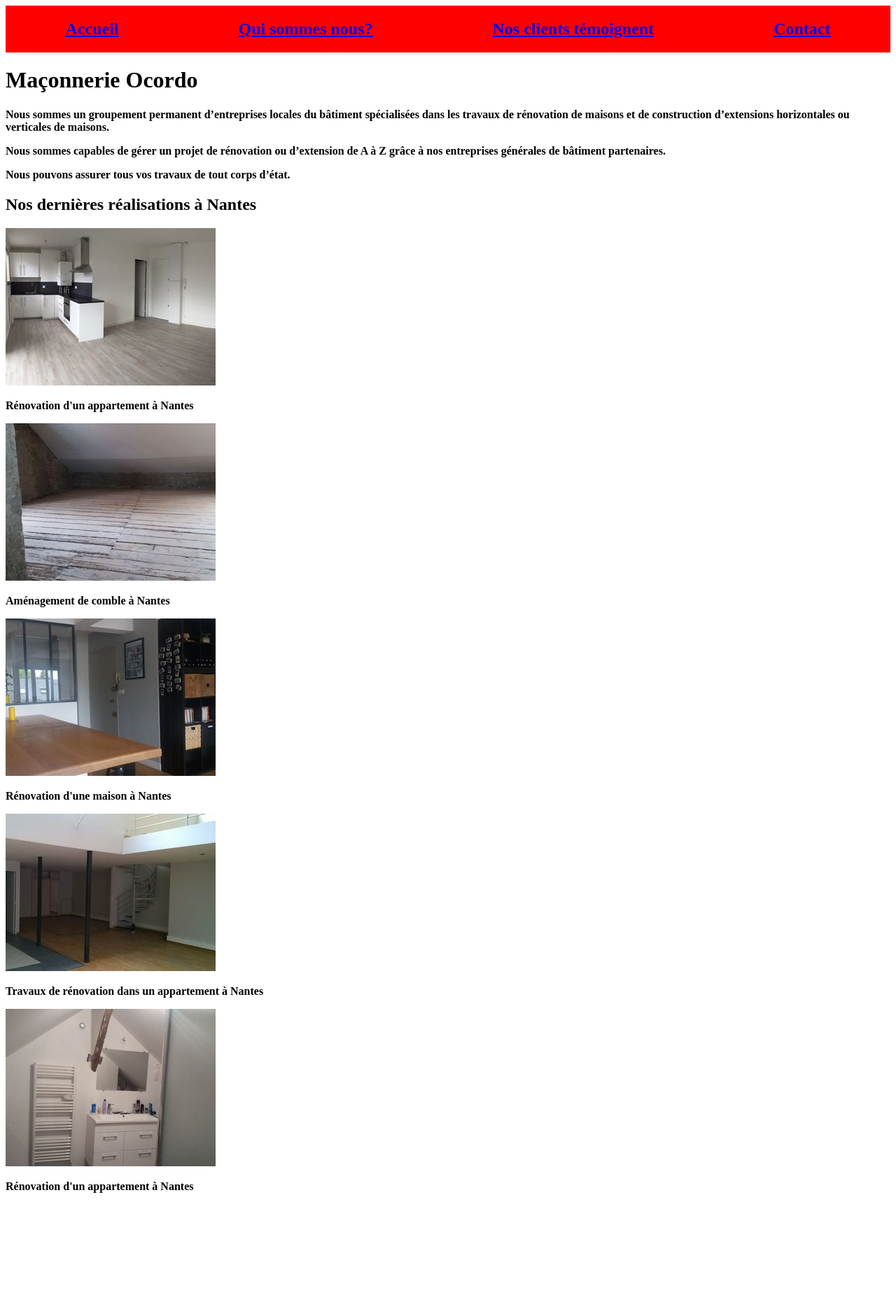
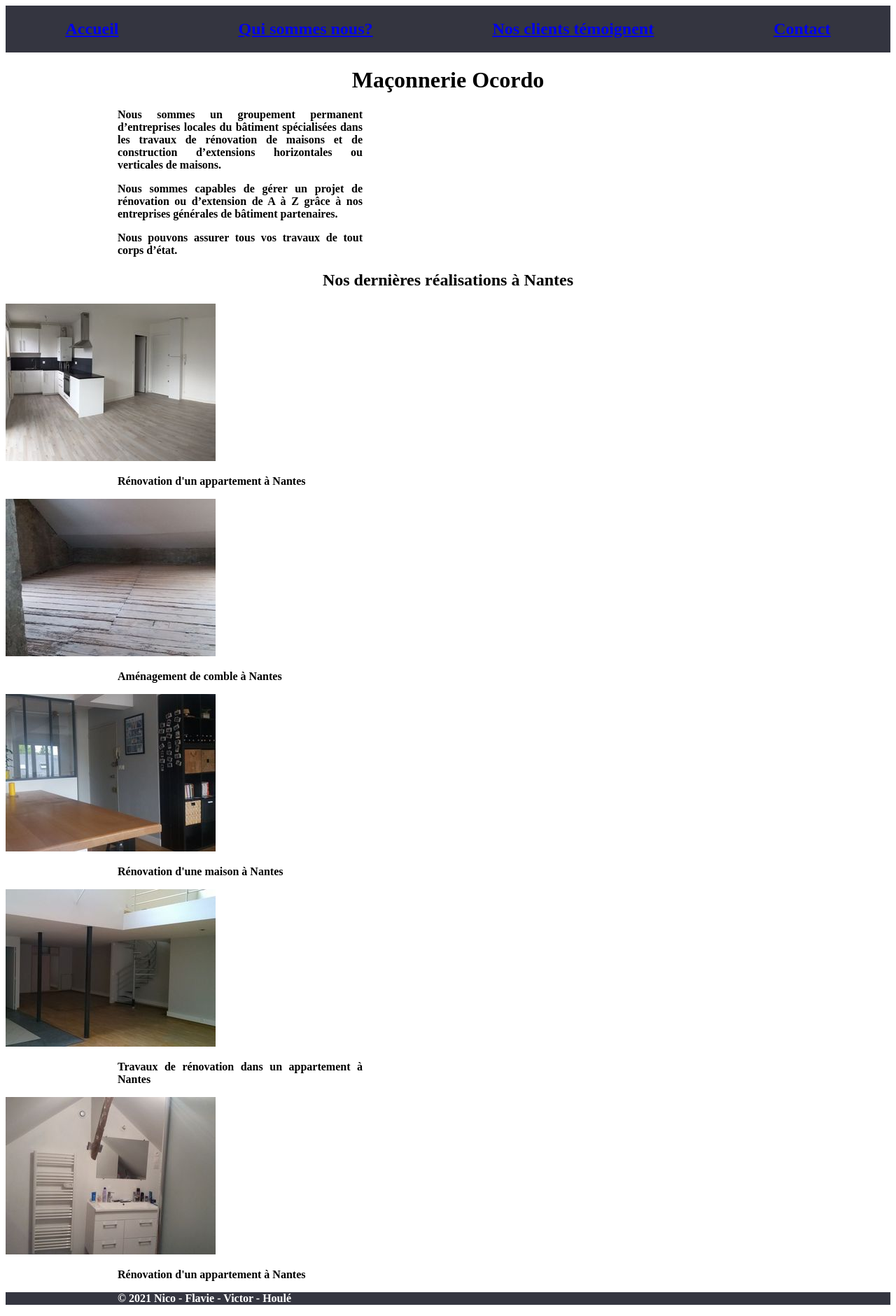
Before and after one commit to BOJEUU/ScrumNico, a PHP site: page / in a window 1280 px wide. Shown: the whole page at 70% size. Before the commit the page ends 1705 px from the top, so only its background shows below. Run offline with PHP 8.4, Linux system fonts and the light colour scheme.

Commit message:
changement

```diff
--- a/assets/css/style.css
+++ b/assets/css/style.css
@@ -1,5 +1,5 @@
 .bg{
-    background-color: red;
+    background-color: #343540;
 }
 p{
     font-weight: bold;
@@ -9,3 +9,22 @@ p{
     flex-direction: row;
     justify-content: space-around;
 }
+
+footer{
+    background-color: #343540;
+    text-align: center;
+    color: white;
+}
+
+h1{
+    text-align: center;
+}
+h2{
+    text-align: center;
+}
+p{
+    justify-content: center;
+    width: 350px;
+   text-align: justify;
+    margin-left: 10rem;
+}
--- a/index.php
+++ b/index.php
@@ -51,6 +51,11 @@ if (isset($_GET["page"]) && $_GET["page"] == "contact") {
          echo $xml->page[$show]->content;
     }
     ?>
+    <div>
+    <footer>
+    <p>© 2021 Nico - Flavie - Victor - Houlé</p>
+    </footer>
+    </div>
 </body>
 
 </html>
--- a/source.xml
+++ b/source.xml
@@ -28,9 +28,9 @@
 <h3>Présentation de notre entreprise</h3>
 <p>Nous sommes un groupement permanent d’entreprises locales du bâtiment spécialisées dans les travaux de rénovation d’appartements et de maisons et de construction d’extensions horizontale ou verticale de maisons.</p><p>
     Nous travaillons exclusivement pour les particuliers.</p>
-<p><iframe src="https://www.youtube.com/embed/Crh5lFpNK0o?feature=oembed" allowfullscreen="" width="500" height="281" frameborder="0"></iframe></p>
+<p><iframe id="videoPage2" src="https://www.youtube.com/embed/Crh5lFpNK0o?feature=oembed" allowfullscreen="" width="500" height="281" frameborder="0"></iframe></p>
 <p>Notre groupement est en mesure de vous proposer les compétences métier dans le gros oeuvre et le second oeuvre :</p><p>
-<ul>
+<ul id="listeUnePage2">
     <li>Maçonnerie générale</li><li>
         Travaux de toiture</li><li>
         Isolation thermique et phonique</li><li>
@@ -49,7 +49,7 @@ Quels sont les avantages en travaillant avec notre groupement ? Simplicité, Sé
 Pourquoi la Simplicité ? Parce que vous avez un seul interlocuteur qui est disponible de la préparation au chiffrage de l’ensemble de vos travaux.</p><p>
 
     Pourquoi la Sécurité ? Par ce que pour élaborer votre projet de travaux de rénovation ou de construction d’extension nous :</p><p>
-<ul>
+<ul id="listDeuxPage2">
     <li>fixons un premier rendez-vous au cours duquel nous vous écoutons nous parlez de votre projet de travaux. À ce stade nous pouvons déjà vous conseiller.</li>
 <li>établissons un chiffrage détaillé lot par lot.</li>
 <li>vous remettons un dossier-devis comprenant les devis détaillés avec les dates prévisionnelles de début et de fin d’intervention,les assurances décennales et la RC professionnelle,</li>
```
